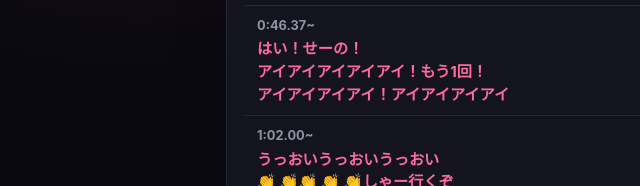
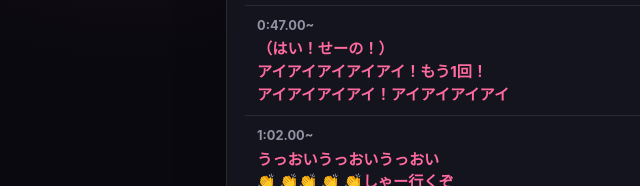
Before and after one commit to reiponzikkyou/call-list, a plain HTML site: page songs/絶対らゔぃちゅ♡.html in a window 1280 px wide. Shown: the part 404-590 px from the top of the page, 52-692 px from the left. Drawn offline with Linux system fonts and the light colour scheme.

Commit message:
タイミング更新

```diff
--- a/songs/絶対らゔぃちゅ♡.html
+++ b/songs/絶対らゔぃちゅ♡.html
@@ -33,11 +33,11 @@
       calls: [
         { start: "0:05", end: "0:15", call: "うっおいうっおいうっおい\n👏 👏👏 👏 👏しゃー行くぞ\nタイガーファイヤーサイバーファイバーダイバーバイバージャージャー" },
         { start: "0:31", end: "0:36", lyrics: "恋は甘くて熱くなるものでしょ", call: "（名前）×4" },
-        { start: "0:46.37", end: "0:52.53", call: "はい！せーの！\nアイアイアイアイアイ！もう1回！\nアイアイアイアイ！アイアイアイアイ" },
+        { start: "0:47", end: "0:52.53", call: "（はい！せーの！）\nアイアイアイアイアイ！もう1回！\nアイアイアイアイ！アイアイアイアイ" },
         { start: "1:02", end: "1:13", call: "うっおいうっおいうっおい\n👏 👏👏 👏 👏しゃー行くぞ\n虎火人造繊維海女振動化繊" },
         { start: "1:29", end: "1:34", lyrics: "愛は深くて尊いものでしょ？", call: "（名前）×4" },
-        { start: "1:43.81", end: "1:49.59", call: "はい！せーの！\nアイアイアイアイアイ！もう1回！\nアイアイアイアイ！アイアイアイアイ" },
-        { start: "2:15.06", end: "2:20.92", call: "はい！せーの！ \nアイアイアイアイアイ！もう1回！\nアイアイアイアイ！アイアイアイアイ" },
+        { start: "1:44.80", end: "1:49.59", call: "（はい！せーの！）\nアイアイアイアイアイ！もう1回！\nアイアイアイアイ！アイアイアイアイ" },
+        { start: "2:16.04", end: "2:20.92", call: "（はい！せーの！） \nアイアイアイアイアイ！もう1回！\nアイアイアイアイ！アイアイアイアイ" },
         { start: "2:31", end: "2:42", call: "うっおいうっおいうっおい\n👏 👏👏 👏 👏しゃー行くぞ\nチャペアペカラキナララトゥスケミョーホントゥスケ" }
       ]
     });
```
